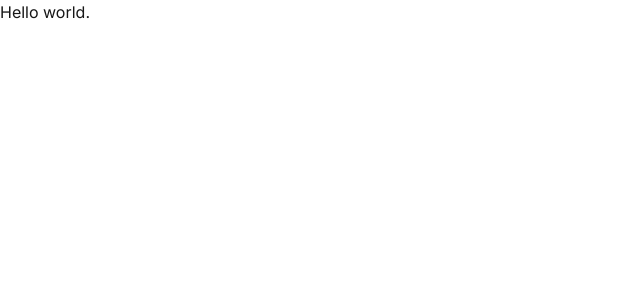
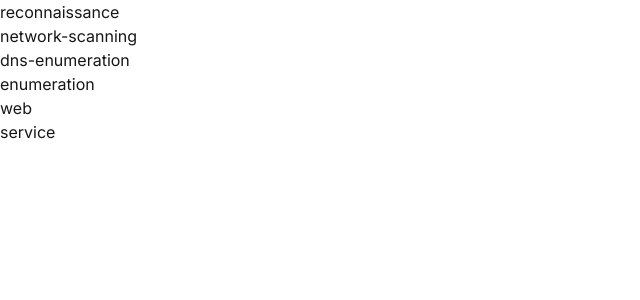
Before and after one commit to cawx/cybture, a Next.js app: page / in a window 1280 px wide. Shown: the top 300 px of the page, without its empty margins (0-640 px from the left). Built offline with nearby package versions, Linux system fonts and the light colour scheme.

Commit message:
data, fetch test

```diff
--- /dev/null
+++ b/src/app/[category]/[subcategory]/page.tsx
@@ -0,0 +1,3 @@
+export default function SubcategoryPage() {
+  return <div>Subcategory Page</div>
+}
--- /dev/null
+++ b/src/app/[category]/page.tsx
@@ -0,0 +1,3 @@
+export default function CategoryPage() {
+  return <div>Category Page</div>
+}
--- /dev/null
+++ b/src/app/components/Sidebar.tsx
@@ -0,0 +1,37 @@
+import { getData } from '../utils/data'
+
+interface Tool {
+  name: string
+  description: string
+  command: string
+  docs: string
+}
+
+interface DataStructure {
+  [category: string]: {
+    [subcategory: string]: Tool[]
+  }
+}
+
+export default function Sidebar() {
+  const data: DataStructure = getData()
+
+  return (
+    <aside>
+      <ul>
+        {Object.entries(data).map(([category, subcategories]) => (
+          <li key={category}>
+            <div>{category}</div>
+            <ul>
+              {Object.entries(subcategories).map(([subcategory]) => (
+                <li key={subcategory}>
+                  {subcategory}
+                </li>
+              ))}
+            </ul>
+          </li>
+        ))}
+      </ul>
+    </aside>
+  )
+}
--- a/src/app/page.tsx
+++ b/src/app/page.tsx
@@ -1,7 +1,11 @@
+import Sidebar from "./components/Sidebar";
+
 export default function Home() {
   return (
     <main>
-      <div>Hello world.</div>
+      <div>
+        <Sidebar />
+      </div>
     </main>
   );
 }
--- /dev/null
+++ b/src/app/utils/data.ts
@@ -0,0 +1,14 @@
+import fs from "fs";
+import path from "path";
+
+const dataPath = path.join(process.cwd(), "src", "app", "data", "data.json");
+
+export function getData() {
+  try {
+    const jsonData = fs.readFileSync(dataPath, "utf-8");
+    return JSON.parse(jsonData);
+  } catch (error) {
+    console.error("Error reading data file:", error);
+    return {};
+  }
+}
```
Also changed, not shown: src/[category]/[subcategory]/[cmd]/page.tsx (deleted), src/[category]/[subcategory]/page.tsx (deleted), src/app/[category]/[subcategory]/[cmd]/page.tsx (added).
